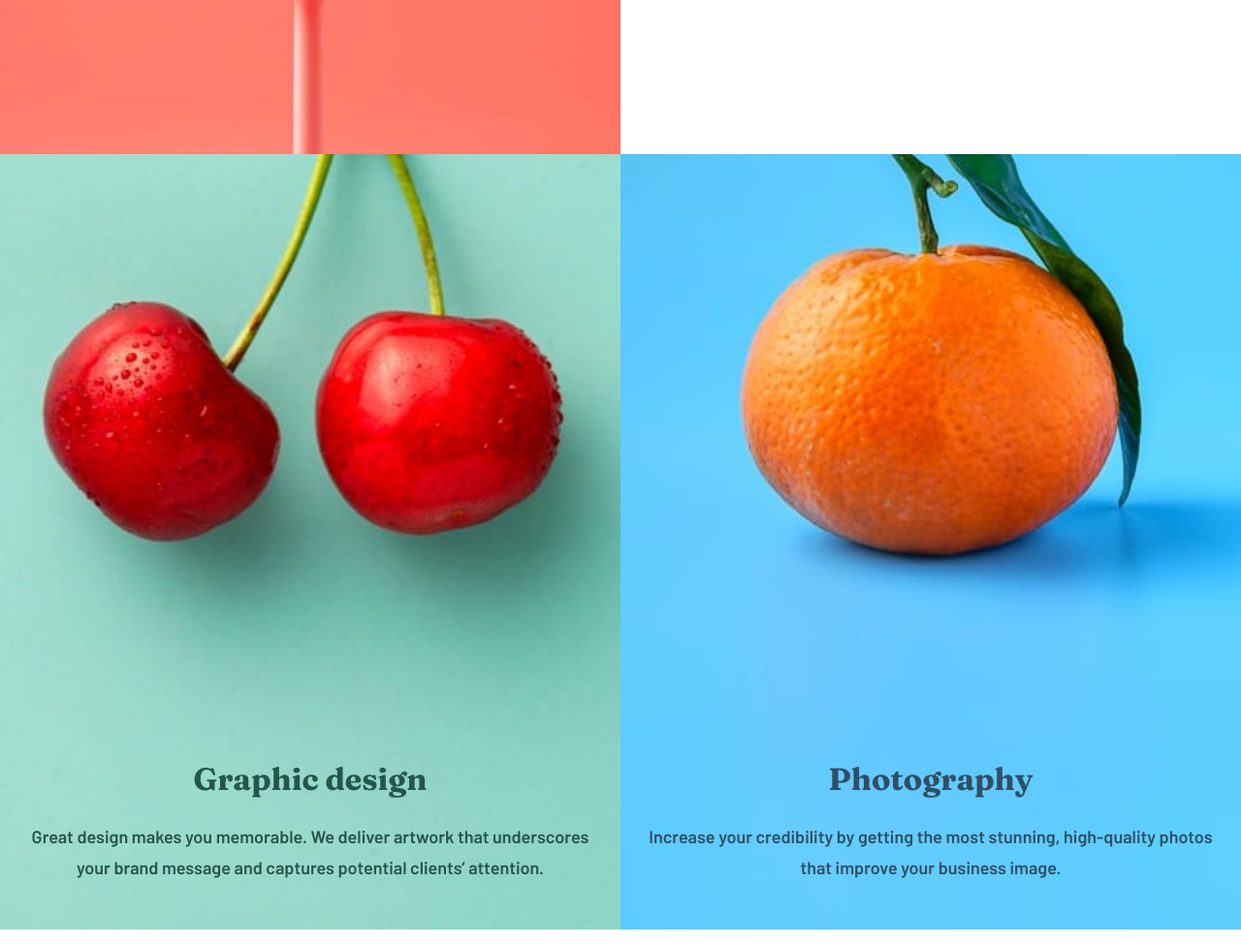
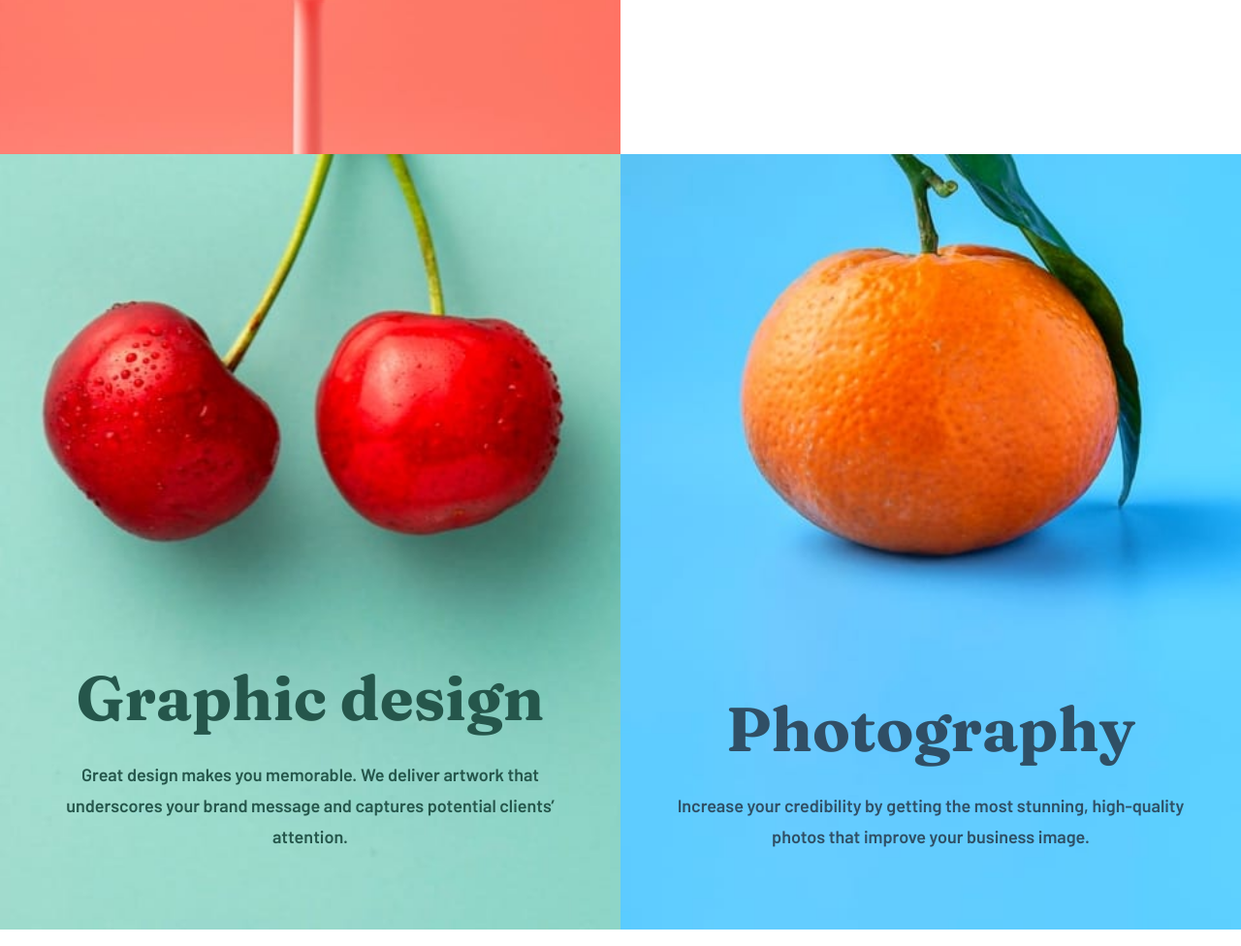
Before and after one commit to geoffreyhach/sunnyside-agency-landing-page-main, a plain HTML site: page index.html in a window 1280 px wide. Shown: the part 1821-2797 px from the top of the page at 97% size. Drawn offline with Linux system fonts and the light colour scheme.

Commit message:
Update style.css

```diff
--- a/style.css
+++ b/style.css
@@ -298,6 +298,7 @@ h2
     color :hsl(212, 27%, 19%);
     text-decoration: none;
     cursor: pointer;
+
 }
 
 .underline::after {
@@ -493,6 +494,8 @@ footer h1 {
 
     .content {
     min-height: 100%;
+    padding: 5rem 3rem;
+    text-align: left;
     }
 
 
@@ -514,4 +517,32 @@ footer h1 {
         width : 30%;
     }
 
+ /* ==========
+    ELEMENTS
+=========== */
+
+    .content h2 {
+        font-size: 4rem;
+        text-align: left;
+    }
+
+    .photography p,
+    .design p {
+        text-align: center;
+    }
+
+    .photography h2,
+    .design h2 {
+        text-align: center;
+    }
+
+    .testimonials-title {
+        font-size: 1.3rem !important;
+        text-align: center !important;
+    }
+
+    .feedback-card p {
+        text-align: center;
+    }
+
 }
```
